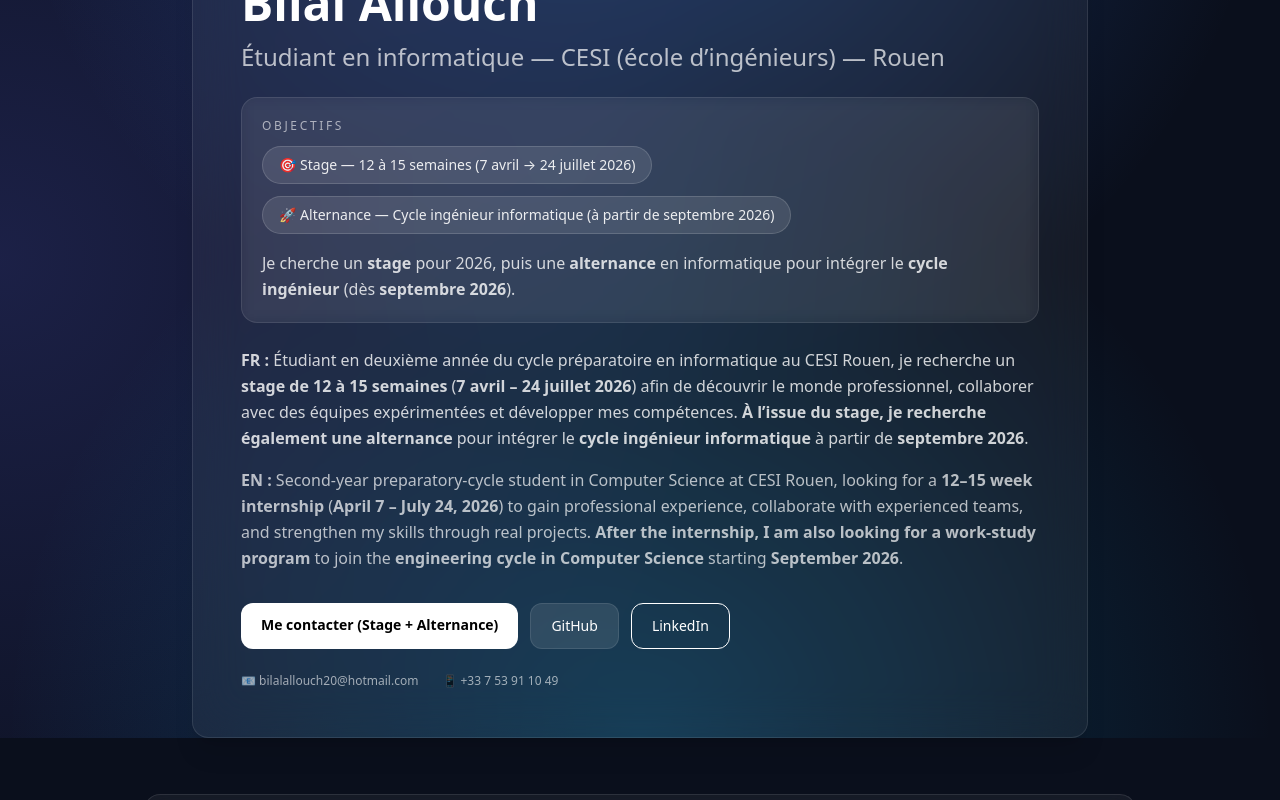
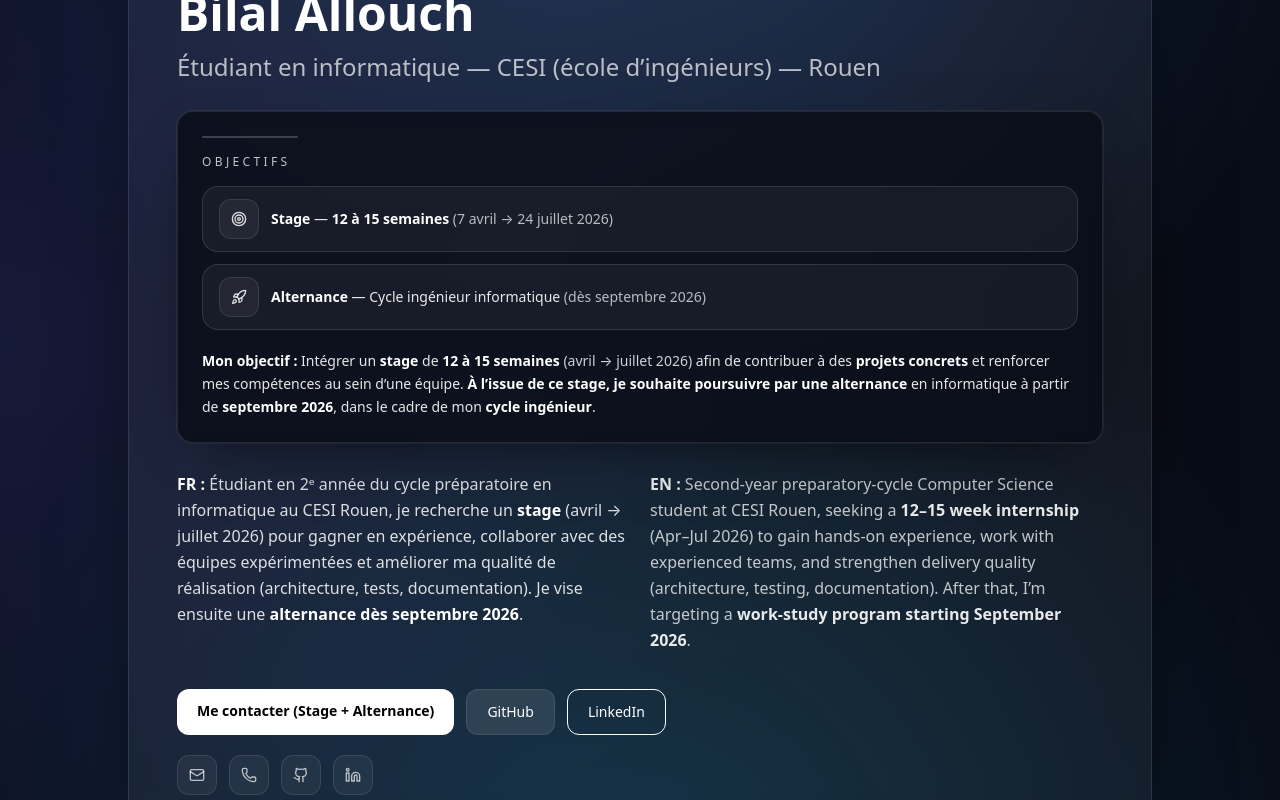
Before and after one commit to bilal-allouch/bilal-portfolio, a React (Vite) app: page / in a window 1280 px wide. Shown: the part 300-1100 px from the top of the page. Built offline with nearby package versions, Linux system fonts and the light colour scheme; the HTML template or start-up script is replaced by a standard one.

Commit message:
feat:Change Hero.tsx

```diff
--- a/package.json
+++ b/package.json
@@ -10,6 +10,7 @@
     "preview": "vite preview"
   },
   "dependencies": {
+    "lucide-react": "^0.562.0",
     "react": "^19.2.0",
     "react-dom": "^19.2.0"
   },
--- a/src/sections/Contact.tsx
+++ b/src/sections/Contact.tsx
@@ -1,3 +1,13 @@
+import {
+  Mail,
+  Phone,
+  Github,
+  Linkedin,
+  CalendarDays,
+  Rocket,
+  ExternalLink,
+} from "lucide-react";
+
 export default function Contact() {
   return (
     <section id="contact" className="mx-auto w-full max-w-6xl px-6 py-16">
@@ -5,81 +15,124 @@ export default function Contact() {
       <h2 className="mt-3 text-4xl font-semibold">Me contacter</h2>
 
       <div className="mt-10 grid gap-6 md:grid-cols-2">
-        {/* Card */}
+        {/* Coordonnées */}
         <div className="rounded-2xl border border-white/10 bg-white/5 p-7 shadow-[0_0_0_1px_rgba(255,255,255,0.03)] backdrop-blur">
           <h3 className="text-xl font-semibold">Coordonnées</h3>
           <p className="mt-1 text-sm text-white/60">Contact details</p>
 
-          <div className="mt-5 space-y-3 text-white/85">
-            <p>
-              <span className="text-white font-semibold">Email :</span>{" "}
+          <div className="mt-6 space-y-4 text-white/85">
+            {/* Email */}
+            <div className="flex items-center gap-3">
+              <span className="inline-flex h-9 w-9 items-center justify-center rounded-xl border border-white/10 bg-white/5">
+                <Mail className="h-5 w-5 text-white/80" />
+              </span>
+              <div className="leading-tight">
+                <p className="text-sm text-white/70">Email</p>
                 <a
-                className="text-white/90 hover:text-white underline underline-offset-4"
+                  className="font-semibold underline underline-offset-4 hover:text-white"
                   href="mailto:bilalallouch20@hotmail.com"
                 >
                   bilalallouch20@hotmail.com
                 </a>
-            </p>
+              </div>
+            </div>
 
-            <p>
-              <span className="text-white font-semibold">Téléphone :</span>{" "}
+            {/* Téléphone */}
+            <div className="flex items-center gap-3">
+              <span className="inline-flex h-9 w-9 items-center justify-center rounded-xl border border-white/10 bg-white/5">
+                <Phone className="h-5 w-5 text-white/80" />
+              </span>
+              <div className="leading-tight">
+                <p className="text-sm text-white/70">Téléphone</p>
                 <a
-                className="text-white/90 hover:text-white underline underline-offset-4"
+                  className="font-semibold underline underline-offset-4 hover:text-white"
                   href="tel:+33753911049"
                 >
                   +33 7 53 91 10 49
                 </a>
-            </p>
+              </div>
+            </div>
 
-            <p>
-              <span className="text-white font-semibold">GitHub :</span>{" "}
+            {/* GitHub */}
+            <div className="flex items-center gap-3">
+              <span className="inline-flex h-9 w-9 items-center justify-center rounded-xl border border-white/10 bg-white/5">
+                <Github className="h-5 w-5 text-white/80" />
+              </span>
+              <div className="leading-tight">
+                <p className="text-sm text-white/70">GitHub</p>
                 <a
-                className="text-white/90 hover:text-white underline underline-offset-4"
+                  className="font-semibold underline underline-offset-4 hover:text-white"
                   href="https://github.com/bilal-allouch"
                   target="_blank"
                   rel="noreferrer"
                 >
                   github.com/bilal-allouch
                 </a>
-            </p>
+              </div>
+            </div>
 
-            <p>
-              <span className="text-white font-semibold">LinkedIn :</span>{" "}
+            {/* LinkedIn */}
+            <div className="flex items-center gap-3">
+              <span className="inline-flex h-9 w-9 items-center justify-center rounded-xl border border-white/10 bg-white/5">
+                <Linkedin className="h-5 w-5 text-white/80" />
+              </span>
+              <div className="leading-tight">
+                <p className="text-sm text-white/70">LinkedIn</p>
                 <a
-                className="text-white/90 hover:text-white underline underline-offset-4"
+                  className="font-semibold underline underline-offset-4 hover:text-white"
                   href="https://www.linkedin.com/in/bilalallouch"
                   target="_blank"
                   rel="noreferrer"
                 >
                   linkedin.com/in/bilalallouch
                 </a>
+              </div>
+            </div>
+          </div>
+        </div>
+
+        {/* Disponibilité */}
+        <div className="rounded-2xl border border-white/10 bg-white/5 p-7 shadow-[0_0_0_1px_rgba(255,255,255,0.03)] backdrop-blur">
+          <h3 className="text-xl font-semibold">Disponibilité</h3>
+          <p className="mt-1 text-sm text-white/60">Internship / Apprenticeship</p>
+
+          <div className="mt-6 space-y-4 text-white/85 leading-relaxed">
+            <div className="flex gap-3">
+              <span className="mt-0.5 inline-flex h-9 w-9 items-center justify-center rounded-xl border border-white/10 bg-white/5">
+                <CalendarDays className="h-5 w-5 text-white/80" />
+              </span>
+              <p>
+                <span className="font-semibold text-white">FR :</span> Stage{" "}
+                <span className="font-semibold">12 à 15 semaines</span>{" "}
+                (<span className="font-semibold">7 avril – 24 juillet 2026</span>).
+              </p>
+            </div>
+
+            <div className="flex gap-3">
+              <span className="mt-0.5 inline-flex h-9 w-9 items-center justify-center rounded-xl border border-white/10 bg-white/5">
+                <Rocket className="h-5 w-5 text-white/80" />
+              </span>
+              <p>
+                <span className="font-semibold text-white">FR :</span> Alternance
+                à partir de <span className="font-semibold">septembre 2026</span>.
+              </p>
+            </div>
+
+            <div className="pt-2 text-white/70">
+              <p>
+                <span className="font-semibold text-white/90">EN :</span>{" "}
+                12–15 week internship (April 7 – July 24, 2026) • Apprenticeship
+                starting <span className="font-semibold">September 2026</span>.
               </p>
             </div>
           </div>
 
-        {/* Availability */}
-        <div className="rounded-2xl border border-white/10 bg-white/5 p-7 shadow-[0_0_0_1px_rgba(255,255,255,0.03)] backdrop-blur">
-          <h3 className="text-xl font-semibold">Disponibilité</h3>
-          <p className="mt-1 text-sm text-white/60">Internship / Apprenticeship</p>
-
-          <div className="mt-5 space-y-3 text-white/85 leading-relaxed">
-            <p>
-              <span className="text-white font-semibold">FR :</span> Stage 12 à 15
-              semaines (7 avril – 24 juillet 2026) • Alternance à partir de{" "}
-              <span className="font-semibold">septembre 2026</span>.
-            </p>
-            <p>
-              <span className="text-white font-semibold">EN :</span> 12–15 week
-              internship (April 7 – July 24, 2026) • Apprenticeship starting{" "}
-              <span className="font-semibold">September 2026</span>.
-            </p>
-          </div>
-
-          <div className="mt-6 flex flex-wrap gap-3">
+          <div className="mt-7 flex flex-wrap gap-3">
             <a
               href="mailto:bilalallouch20@hotmail.com?subject=Contact%20-%20Portfolio"
-              className="rounded-xl bg-white px-4 py-2 text-sm font-semibold text-black hover:bg-white/90 transition"
+              className="inline-flex items-center gap-2 rounded-xl bg-white px-4 py-2 text-sm font-semibold text-black hover:bg-white/90 transition"
             >
+              <Mail className="h-4 w-4" />
               Envoyer un email
             </a>
 
@@ -87,18 +140,22 @@ export default function Contact() {
               href="https://www.linkedin.com/in/bilalallouch"
               target="_blank"
               rel="noreferrer"
-              className="rounded-xl border border-white/15 bg-white/5 px-4 py-2 text-sm font-semibold text-white/90 hover:bg-white/10 transition"
+              className="inline-flex items-center gap-2 rounded-xl border border-white/15 bg-white/5 px-4 py-2 text-sm font-semibold text-white/90 hover:bg-white/10 transition"
             >
+              <Linkedin className="h-4 w-4" />
               Voir LinkedIn
+              <ExternalLink className="h-4 w-4 opacity-70" />
             </a>
 
             <a
               href="https://github.com/bilal-allouch"
               target="_blank"
               rel="noreferrer"
-              className="rounded-xl border border-white/15 bg-white/5 px-4 py-2 text-sm font-semibold text-white/90 hover:bg-white/10 transition"
+              className="inline-flex items-center gap-2 rounded-xl border border-white/15 bg-white/5 px-4 py-2 text-sm font-semibold text-white/90 hover:bg-white/10 transition"
             >
+              <Github className="h-4 w-4" />
               Voir GitHub
+              <ExternalLink className="h-4 w-4 opacity-70" />
             </a>
           </div>
         </div>
--- a/src/sections/Hero.tsx
+++ b/src/sections/Hero.tsx
@@ -1,58 +1,138 @@
+// src/sections/Hero.tsx
+import {
+  ArrowRight,
+  Github,
+  Linkedin,
+  Mail,
+  Phone,
+  Rocket,
+  Target,
+} from "lucide-react";
+
 export default function Hero() {
   return (
-    <section className="relative min-h-screen flex items-center justify-center px-6 pt-28">
-      {/* Background gradient */}
-      <div className="absolute inset-0 -z-10 bg-[radial-gradient(circle_at_top,rgba(59,130,246,0.35),transparent_55%),radial-gradient(circle_at_bottom,rgba(14,165,233,0.25),transparent_55%),radial-gradient(circle_at_left,rgba(99,102,241,0.20),transparent_55%)]" />
+    <section
+      id="top"
+      className="relative min-h-screen flex items-center justify-center px-6 pt-28 pb-16 overflow-hidden"
+    >
+      {/* Background gradient (garde tes couleurs) */}
+      <div className="absolute inset-0 -z-20 bg-[radial-gradient(circle_at_top,rgba(59,130,246,0.35),transparent_55%),radial-gradient(circle_at_bottom,rgba(14,165,233,0.25),transparent_55%),radial-gradient(circle_at_left,rgba(99,102,241,0.20),transparent_55%)]" />
+      {/* Light overlay to deepen contrast */}
+      <div className="absolute inset-0 -z-10 bg-black/20" />
 
-      {/* Glass card */}
-      <div className="w-full max-w-4xl rounded-2xl border border-white/10 bg-white/5 backdrop-blur-xl shadow-xl p-8 md:p-12">
-        <p className="text-white/70 text-sm mb-3">FR / EN</p>
+      {/* Main Card */}
+      <div className="w-full max-w-5xl rounded-2xl border border-white/10 bg-white/5 backdrop-blur-xl shadow-[0_20px_80px_-35px_rgba(0,0,0,0.9)]">
+        <div className="p-8 md:p-12">
+          {/* Small tag */}
+          <div className="flex items-center justify-between gap-3">
+            <p className="text-white/70 text-xs tracking-[0.28em]">FR / EN</p>
 
-        <h1 className="text-3xl md:text-5xl font-bold leading-tight">
+            {/* Quick links inside hero */}
+            <div className="hidden sm:flex gap-2">
+              <a
+                href="#projects"
+                className="inline-flex items-center gap-2 rounded-full border border-white/10 bg-white/5 px-3 py-1.5 text-xs text-white/80 hover:bg-white/10 transition"
+              >
+                Projets <ArrowRight className="h-3.5 w-3.5" />
+              </a>
+              <a
+                href="#skills"
+                className="inline-flex items-center gap-2 rounded-full border border-white/10 bg-white/5 px-3 py-1.5 text-xs text-white/80 hover:bg-white/10 transition"
+              >
+                Compétences <ArrowRight className="h-3.5 w-3.5" />
+              </a>
+            </div>
+          </div>
+
+          {/* Title */}
+          <h1 className="mt-3 text-3xl md:text-5xl font-bold leading-tight">
             Bilal Allouch
-          <span className="block text-white/70 mt-2 text-xl md:text-2xl font-medium">
+            <span className="block text-white/70 mt-2 text-lg md:text-2xl font-medium">
               Étudiant en informatique — CESI (école d’ingénieurs) — Rouen
             </span>
           </h1>
 
-        {/* ⭐ Objectifs (Stage + Alternance) */}
-        <div className="mt-6 rounded-2xl border border-white/10 bg-white/5 p-5 backdrop-blur">
-          <p className="text-xs tracking-[0.22em] text-white/60">OBJECTIFS</p>
+          {/* OBJECTIFS (plus sombre + très visible) */}
+          <div className="mt-7 rounded-2xl border border-white/10 bg-[#070B14]/80 p-6 shadow-[0_0_0_1px_rgba(255,255,255,0.05),0_20px_60px_-30px_rgba(0,0,0,0.8)] backdrop-blur">
+            <div className="mb-4 h-[2px] w-24 rounded-full bg-white/20" />
 
-          <div className="mt-3 flex flex-wrap gap-3">
-            <span className="rounded-full border border-white/15 bg-white/10 px-4 py-2 text-sm text-white/90">
-              🎯 Stage — 12 à 15 semaines (7 avril → 24 juillet 2026)
+            <p className="text-xs tracking-[0.28em] text-white/75 mb-4">
+              OBJECTIFS
+            </p>
+
+            <div className="flex flex-col gap-3">
+              {/* Stage */}
+              <div className="flex items-center gap-3 rounded-2xl border border-white/12 bg-white/5 px-4 py-3 text-sm text-white/90">
+                <span className="inline-flex h-10 w-10 items-center justify-center rounded-xl border border-white/10 bg-white/5">
+                  <Target className="h-4 w-4 text-white/85" />
                 </span>
-            <span className="rounded-full border border-white/15 bg-white/10 px-4 py-2 text-sm text-white/90">
-              🚀 Alternance — Cycle ingénieur informatique (à partir de septembre 2026)
+                <span className="leading-relaxed">
+                  <strong className="text-white">Stage</strong> —{" "}
+                  <strong className="text-white">12 à 15 semaines</strong>{" "}
+                  <span className="text-white/70">
+                    (7 avril → 24 juillet 2026)
+                  </span>
                 </span>
               </div>
 
-          <p className="mt-4 text-white/80 leading-relaxed">
-            Je cherche un <strong>stage</strong> pour 2026, puis une <strong>alternance</strong> en informatique
-            pour intégrer le <strong>cycle ingénieur</strong> (dès <strong>septembre 2026</strong>).
+              {/* Alternance */}
+              <div className="flex items-center gap-3 rounded-2xl border border-white/12 bg-white/5 px-4 py-3 text-sm text-white/90">
+                <span className="inline-flex h-10 w-10 items-center justify-center rounded-xl border border-white/10 bg-white/5">
+                  <Rocket className="h-4 w-4 text-white/85" />
+                </span>
+                <span className="leading-relaxed">
+                  <strong className="text-white">Alternance</strong> — Cycle
+                  ingénieur informatique{" "}
+                  <span className="text-white/70">(dès septembre 2026)</span>
+                </span>
+              </div>
+            </div>
+
+            {/* Objectif en gras */}
+            <p className="mt-5 text-white/90 leading-relaxed text-sm">
+              <strong className="text-white">Mon objectif :</strong> Intégrer un{" "}
+              <strong className="text-white">stage</strong> de{" "}
+              <strong className="text-white">12 à 15 semaines</strong>{" "}
+              <span className="text-white/80">(avril → juillet 2026)</span> afin
+              de contribuer à des <strong className="text-white">projets concrets</strong>{" "}
+              et renforcer mes compétences au sein d’une équipe.{" "}
+              <strong className="text-white">
+                À l’issue de ce stage, je souhaite poursuivre par une alternance
+              </strong>{" "}
+              en informatique à partir de{" "}
+              <strong className="text-white">septembre 2026</strong>, dans le
+              cadre de mon <strong className="text-white">cycle ingénieur</strong>.
             </p>
           </div>
 
-        <p className="mt-6 text-white/80 leading-relaxed">
-          <strong>FR :</strong> Étudiant en deuxième année du cycle préparatoire en informatique au CESI Rouen,
-          je recherche un <strong>stage de 12 à 15 semaines</strong> (<strong>7 avril – 24 juillet 2026</strong>)
-          afin de découvrir le monde professionnel, collaborer avec des équipes expérimentées et développer mes compétences.
-          <strong> À l’issue du stage, je recherche également une alternance</strong> pour intégrer le
-          <strong> cycle ingénieur informatique</strong> à partir de <strong>septembre 2026</strong>.
+          {/* FR / EN (clean + readable) */}
+          <div className="mt-7 grid gap-5 md:grid-cols-2">
+            <p className="text-white/85 leading-relaxed">
+              <strong className="text-white">FR :</strong> Étudiant en 2ᵉ année
+              du cycle préparatoire en informatique au CESI Rouen, je recherche
+              un <strong className="text-white">stage</strong> (avril → juillet
+              2026) pour gagner en expérience, collaborer avec des équipes
+              expérimentées et améliorer ma qualité de réalisation (architecture,
+              tests, documentation). Je vise ensuite une{" "}
+              <strong className="text-white">alternance dès septembre 2026</strong>.
             </p>
 
-        <p className="mt-4 text-white/70 leading-relaxed">
-          <strong>EN :</strong> Second-year preparatory-cycle student in Computer Science at CESI Rouen,
-          looking for a <strong>12–15 week internship</strong> (<strong>April 7 – July 24, 2026</strong>)
-          to gain professional experience, collaborate with experienced teams, and strengthen my skills through real projects.
-          <strong> After the internship, I am also looking for a work-study program</strong> to join the
-          <strong> engineering cycle in Computer Science</strong> starting <strong>September 2026</strong>.
+            <p className="text-white/75 leading-relaxed">
+              <strong className="text-white/90">EN :</strong> Second-year
+              preparatory-cycle Computer Science student at CESI Rouen, seeking a{" "}
+              <strong className="text-white/90">12–15 week internship</strong>{" "}
+              (Apr–Jul 2026) to gain hands-on experience, work with experienced
+              teams, and strengthen delivery quality (architecture, testing,
+              documentation). After that, I’m targeting a{" "}
+              <strong className="text-white/90">
+                work-study program starting September 2026
+              </strong>
+              .
             </p>
+          </div>
 
-
-        {/* Buttons */}
-        <div className="mt-8 flex flex-col sm:flex-row gap-3">
+          {/* CTA Buttons */}
+          <div className="mt-9 flex flex-col sm:flex-row gap-3">
             <a
               href="mailto:bilalallouch20@hotmail.com?subject=Stage%20(Avril-Juillet%202026)%20%2B%20Alternance%20(Septembre%202026)%20-%20Informatique"
               className="px-5 py-3 rounded-xl bg-white text-black hover:opacity-90 transition text-sm font-semibold"
@@ -79,10 +159,64 @@ export default function Hero() {
             </a>
           </div>
 
-        {/* Contact inline */}
-        <div className="mt-6 text-xs text-white/60 flex flex-col sm:flex-row gap-2 sm:gap-6">
-          <span>📧 bilalallouch20@hotmail.com</span>
-          <span>📱 +33 7 53 91 10 49</span>
+          {/* Icons only (email/tel) */}
+          <div className="mt-5 flex items-center gap-3 text-white/70">
+            <a
+              href="mailto:bilalallouch20@hotmail.com"
+              className="inline-flex items-center justify-center h-10 w-10 rounded-xl border border-white/10 bg-white/5 hover:bg-white/10 transition"
+              aria-label="Envoyer un email"
+              title="Envoyer un email"
+            >
+              <Mail className="h-4 w-4" />
+            </a>
+
+            <a
+              href="tel:+33753911049"
+              className="inline-flex items-center justify-center h-10 w-10 rounded-xl border border-white/10 bg-white/5 hover:bg-white/10 transition"
+              aria-label="Appeler"
+              title="Appeler"
+            >
+              <Phone className="h-4 w-4" />
+            </a>
+
+            <a
+              href="https://github.com/bilal-allouch"
+              target="_blank"
+              rel="noreferrer"
+              className="inline-flex items-center justify-center h-10 w-10 rounded-xl border border-white/10 bg-white/5 hover:bg-white/10 transition"
+              aria-label="Ouvrir GitHub"
+              title="Ouvrir GitHub"
+            >
+              <Github className="h-4 w-4" />
+            </a>
+
+            <a
+              href="https://www.linkedin.com/in/bilalallouch"
+              target="_blank"
+              rel="noreferrer"
+              className="inline-flex items-center justify-center h-10 w-10 rounded-xl border border-white/10 bg-white/5 hover:bg-white/10 transition"
+              aria-label="Ouvrir LinkedIn"
+              title="Ouvrir LinkedIn"
+            >
+              <Linkedin className="h-4 w-4" />
+            </a>
+          </div>
+
+          {/* Mobile quick links */}
+          <div className="mt-6 flex sm:hidden flex-wrap gap-2">
+            <a
+              href="#projects"
+              className="inline-flex items-center gap-2 rounded-full border border-white/10 bg-white/5 px-3 py-2 text-xs text-white/80 hover:bg-white/10 transition"
+            >
+              Projets <ArrowRight className="h-3.5 w-3.5" />
+            </a>
+            <a
+              href="#skills"
+              className="inline-flex items-center gap-2 rounded-full border border-white/10 bg-white/5 px-3 py-2 text-xs text-white/80 hover:bg-white/10 transition"
+            >
+              Compétences <ArrowRight className="h-3.5 w-3.5" />
+            </a>
+          </div>
         </div>
       </div>
     </section>
```
Also changed, not shown: tailwind.config.js (+19 -1 lines), 1 other file (tests, documents, lock files or other folders). Lines whose indentation alone changed are shown as unchanged.
